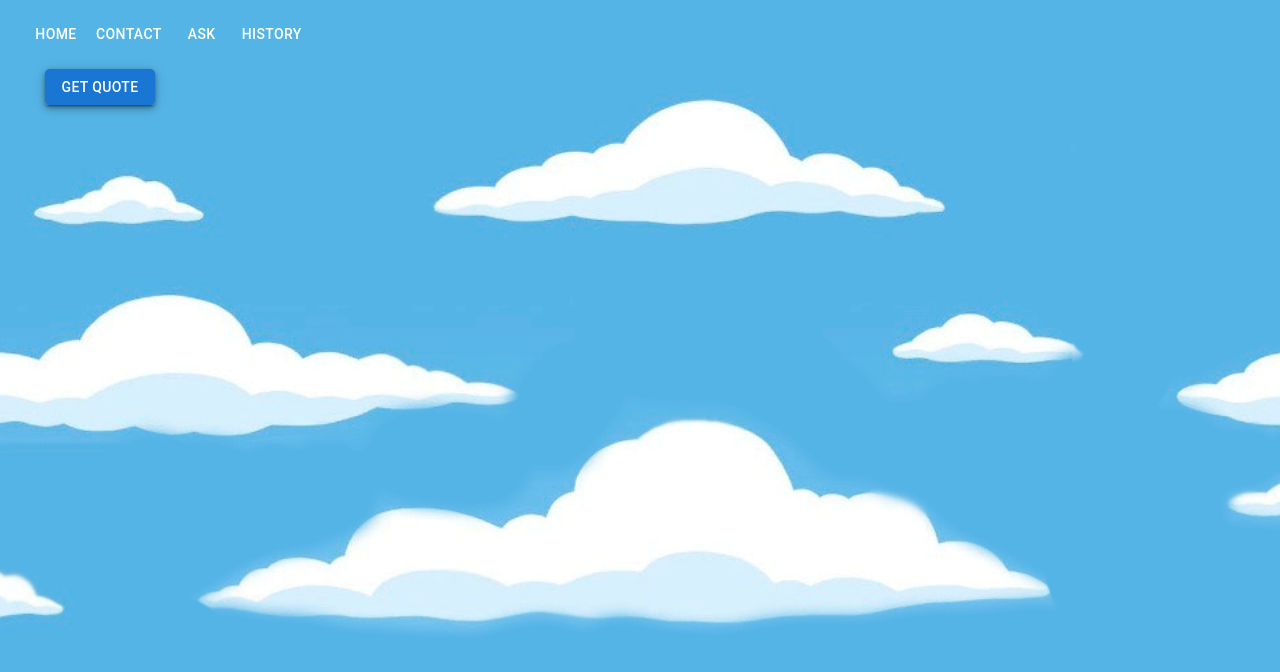
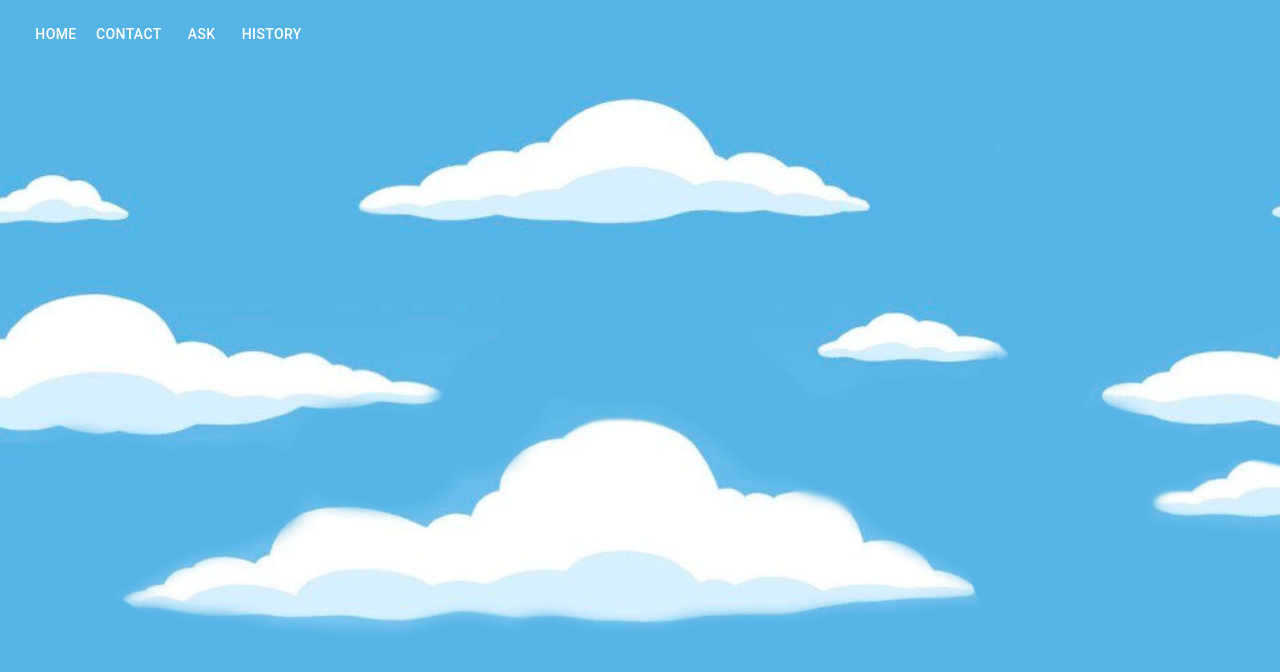
Before and after one commit to DericWard/Ask-God2, a React (Create React App) app: page /history in a window 1280 px wide. Shown: the top 672 px of the page. Built offline with nearby package versions, Linux system fonts and the light colour scheme.

Commit message:
setInterval added

```diff
--- a/src/assets/components/getQuote/getQuote.js
+++ b/src/assets/components/getQuote/getQuote.js
@@ -1,16 +1,16 @@
 /* eslint-disable */
 import axios from 'axios';
-import { useState } from "react";
-import Button from "@mui/material/Button";
+import React, { useState, useEffect } from "react";
 import { Box, Paper, Typography } from '@mui/material';
-import { width } from '@mui/system';
 
-// API call for random quotes
+
+// API call component for random quotes
 
 function GetQuote(){
-    const [quote, setQuote] = useState('')
+    const [quote, setQuote] = useState('');
 
-    const getQuote = () => {
+    useEffect(() => {
+        const interval = setInterval(() => {
             axios.get('https://api.quotable.io/random')
             .then((response) => {
             setQuote(`${response.data.content} - ${response.data.author}`)
@@ -18,32 +18,25 @@ function GetQuote(){
             .catch((error) => {
             console.log(error);
         })
-        }
+        }, 10000);
 
+        return () => clearInterval(interval)
+    }, [])
 
     return (
-
         <Box sx={{
             display: 'flex',
             textAlign: 'center',
             justifyContent: 'center',
-            width: '200px'
         }}>
             <Paper elevation={5}>
                 <Typography
                     sx={{fontSize: 20}}
                     variant='h3'
                     >{quote}</Typography>
-                <Button
-                    sx={{'hover': {bgcolor: 'darkblue'}}}
-                    variant="contained"
-                    onClick={() => {getQuote()}}>Get Quote</Button>
-
             </Paper>
         </Box>
-
     )
 }
 
-
 export default GetQuote;
```
Lines whose indentation alone changed are shown as unchanged.
